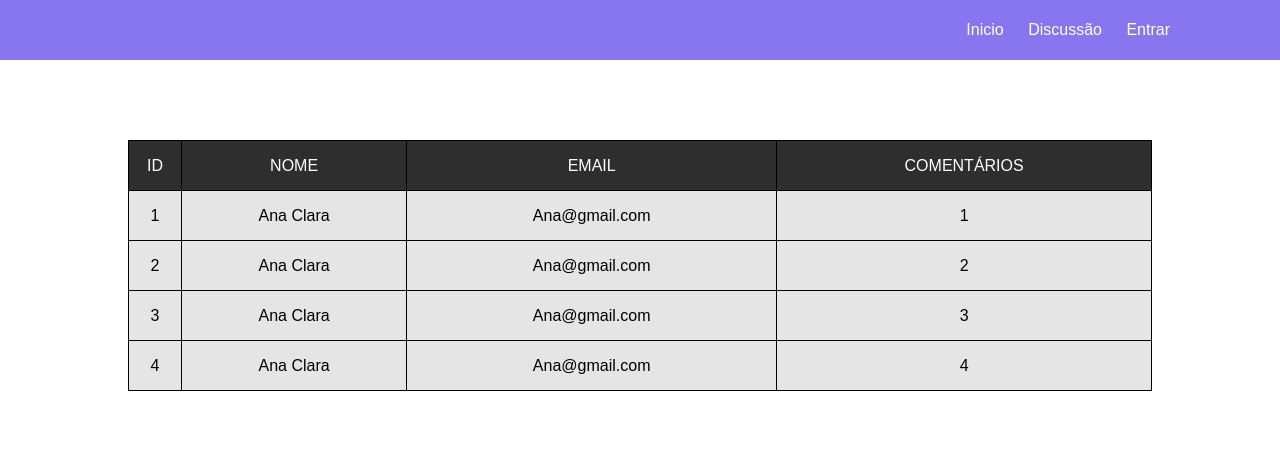
After one commit to Wesley-181/CodigosDeCursos, a PHP site: page /dados.php in a window 1280 px wide. The commit adds this page. Shown: the top 470 px of the page. Run offline with PHP 8.4, Linux system fonts and the light colour scheme.

Commit message:
Correções + Aula 6

```diff
--- /dev/null
+++ b/TechCod/projeto_comentarios/css/dados.css
@@ -0,0 +1,59 @@
+* {
+    padding: 0px;
+    margin: 0px;
+}
+
+body {
+    font-family: arial;
+}
+
+/*----------------MENU------------------*/
+
+nav {
+    background-color: rgba(123, 104, 238, 0.9);
+    height: 60px;
+}
+
+ul {
+    list-style: none;
+    float: right;
+    margin-right: 100px;
+}
+
+li {
+    display: inline-block;
+    line-height: 60px;
+    padding: 0px 10px;
+}
+
+li a {
+    text-decoration: none;
+    color: white;
+}
+
+li a:hover {
+    border-bottom: 1px solid white;
+    padding-bottom: 5px;
+}
+
+table {
+    width: 80%;
+    background-color: rgba(0, 0, 0, 0.1);
+    margin: 80px auto;
+    border-collapse: collapse;
+}
+
+tr#titulo {
+    background-color: rgba(0, 0, 0, 0.8);
+    text-align: center;
+    color: white;
+}
+
+tr {
+    height: 50px;
+    text-align: center;
+}
+
+td {
+    border: 1px solid black;
+}
--- /dev/null
+++ b/TechCod/projeto_comentarios/dados.php
@@ -0,0 +1,57 @@
+<!DOCTYPE html>
+<html lang="pt-br">
+    <head>
+        <title>Sistema de Comentários</title>
+        <meta charset="UTF-8">
+        <link rel="stylesheet" href="css/dados.css">
+
+    </head>
+<body>
+
+        <nav>
+            <ul>
+                <li><a href="index.php">Inicio</a></li>
+                <li> <a href="discussao.php">Discussão<a/></li>
+                <li><a href="index.php">Entrar</a></li>
+            </ul>
+        </nav>
+
+        <table>
+            <tr id="titulo">
+                <td>ID</td>
+                <td>NOME</td>
+                <td>EMAIL</td>
+                <td>COMENTÁRIOS</td>
+            </tr>
+
+            <tr>
+                <td>1</td>
+                <td>Ana Clara</td>
+                <td>Ana@gmail.com</td>
+                <td>1</td>
+            </tr>
+
+            <tr>
+                <td>2</td>
+                <td>Ana Clara</td>
+                <td>Ana@gmail.com</td>
+                <td>2</td>
+            </tr
+
+            <tr>
+                <td>3</td>
+                <td>Ana Clara</td>
+                <td>Ana@gmail.com</td>
+                <td>3</td>
+            </tr
+
+            <tr>
+                <td>4</td>
+                <td>Ana Clara</td>
+                <td>Ana@gmail.com</td>
+                <td>4</td>
+            </tr
+        </table>
+
+</body>
+</html>
--- a/TechCod/projeto_comentarios/discussao.php
+++ b/TechCod/projeto_comentarios/discussao.php
@@ -11,7 +11,7 @@
         <nav>
             <ul>
                 <li><a href="index.php">Inicio</a></li>
-                <li><a href="">Entrar</a></li>
+                <li><a href="entrar.php">Entrar</a></li>
             </ul>
         </nav>
 
--- a/TechCod/projeto_comentarios/index.html
+++ b/TechCod/projeto_comentarios/index.php
@@ -10,8 +10,8 @@
     <body>
         <nav>
             <ul>
-                <li><a href="">Discussão</a></li>
-                <li><a href="">Entrar</a></li>
+                <li><a href="discussao.php">Discussão</a></li>
+                <li><a href="entrar.php">Entrar</a></li>
             </ul>
         </nav>
         <h3>CONTEÚDO QUALQUER</h3>
```
